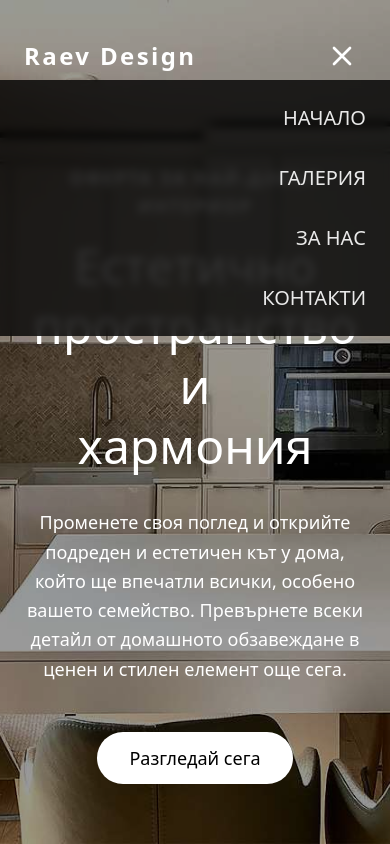
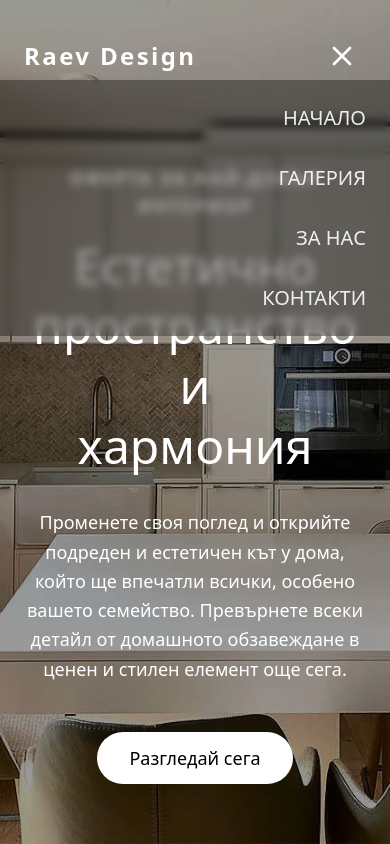
Before and after one commit to Miroslav03/Furniture-Web, a Next.js app in the folder furniture-web/: page / in a window 390 px wide. Both pictures are taken after a click on the button 342 px from the left and 56 px from the top of the page. Shown: the top 844 px of the page. Built offline with nearby package versions, Linux system fonts and the light colour scheme.

Commit message:
Fix: Navigation

```diff
--- a/furniture-web/src/components/Layout/Navigation.jsx
+++ b/furniture-web/src/components/Layout/Navigation.jsx
@@ -56,7 +56,7 @@ export default function Navigation() {
 
             {/* Mobile Navigation */}
             <div
-                className={`md:hidden fixed top-20 left-0 right-0 bg-black/80 backdrop-blur-sm py-4 px-6
+                className={`md:hidden fixed top-20 left-0 right-0 bg-[black]/35 backdrop-blur-sm py-4 px-6
           transform transition-all duration-300 ease-[cubic-bezier(0.4,0,0.2,1)] z-50
           ${
               isOpen
```
